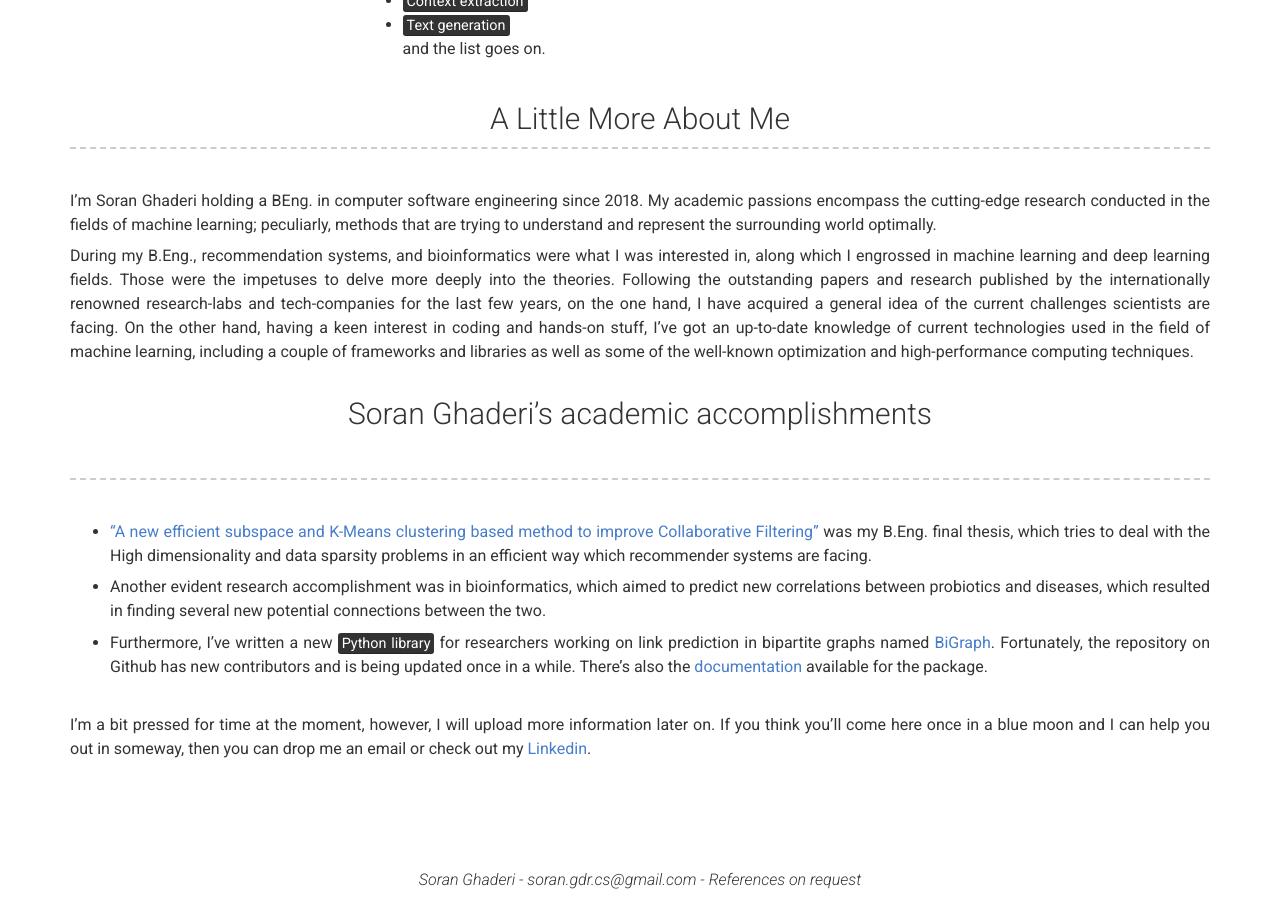
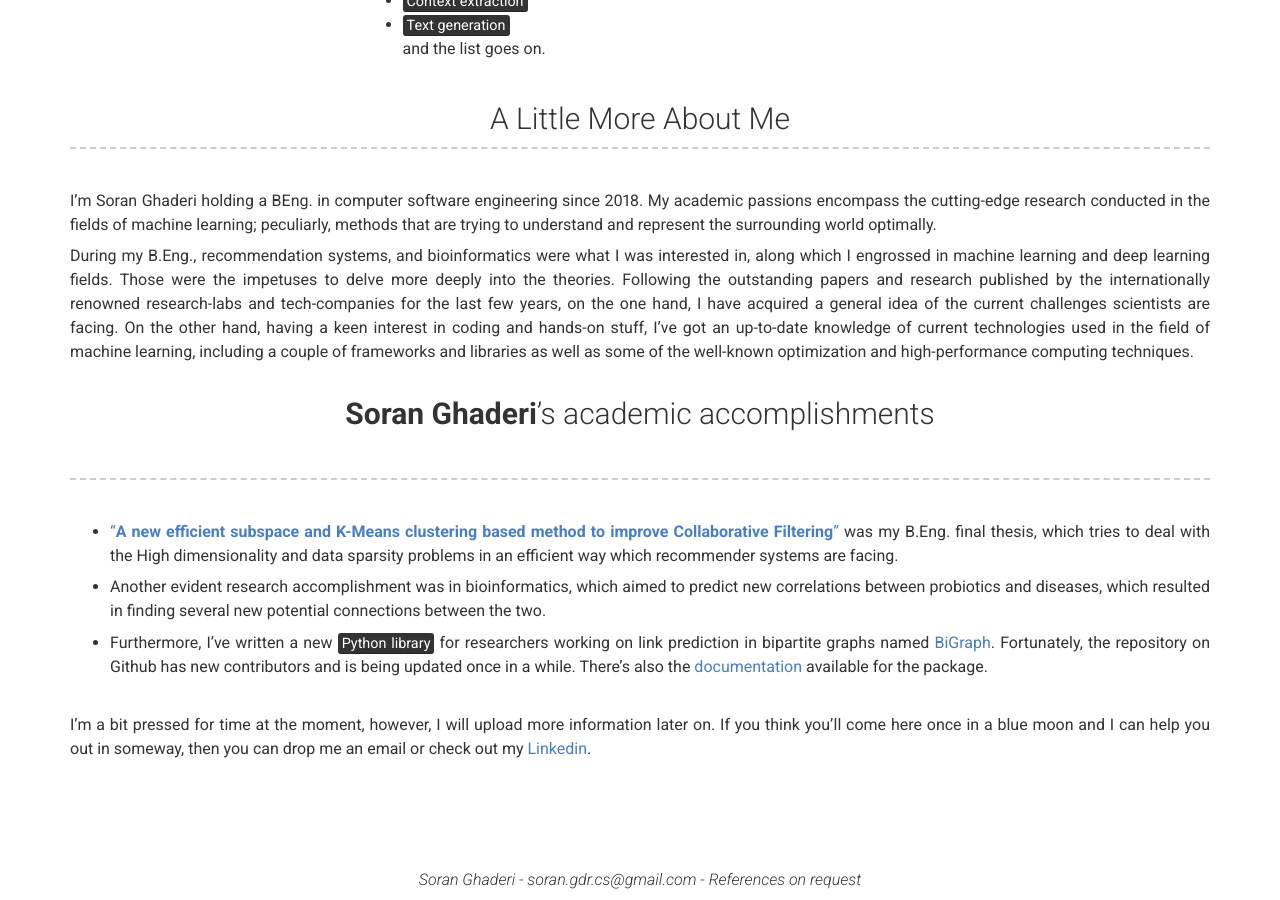
Before and after one commit to soran-ghaderi/soran-ghaderi.github.io, a Jekyll site: the page built from index.md, in a window 1280 px wide and 900 px high, scrolled down 796 px. Built offline with Jekyll 4.4.1, drawn with Linux system fonts in a browser that asks for light colours; nearby versions of some CDN libraries.

Commit message:
1. Added more details to the more about section 6

```diff
--- a/_config.yml
+++ b/_config.yml
@@ -115,11 +115,11 @@ more_content: | # this will include new lines to allow paragraphs
   well as some of the well-known optimization and high-performance computing techniques.<br>
   <br>
 
-  ### Soran Ghaderi's academic accomplishments<br><br>
+  ### **Soran Ghaderi**'s academic accomplishments<br><br>
 
 
-   - <a href="https://github.com/soran-ghaderi/NUSCCF">"A new efficient subspace and K-Means clustering based method to
-  improve Collaborative Filtering"</a> was my B.Eng. final thesis, which tries to deal with the High dimensionality and
+   - <a href="https://github.com/soran-ghaderi/NUSCCF">"<b>A new efficient subspace and K-Means clustering based method to
+  improve Collaborative Filtering</b>"</a> was my B.Eng. final thesis, which tries to deal with the High dimensionality and
   data sparsity problems in an efficient way which recommender systems are facing. <br>
 
    - Another evident research accomplishment was in bioinformatics, which aimed to predict new correlations between
--- a/_layouts/homepage.html
+++ b/_layouts/homepage.html
@@ -14,7 +14,6 @@
       {%- if jekyll.environment == 'production' and site.gtm -%}
         {%- include gtm_body.html -%}
       {%- endif -%}
-
 
 
       {%- include about.html -%}
```
